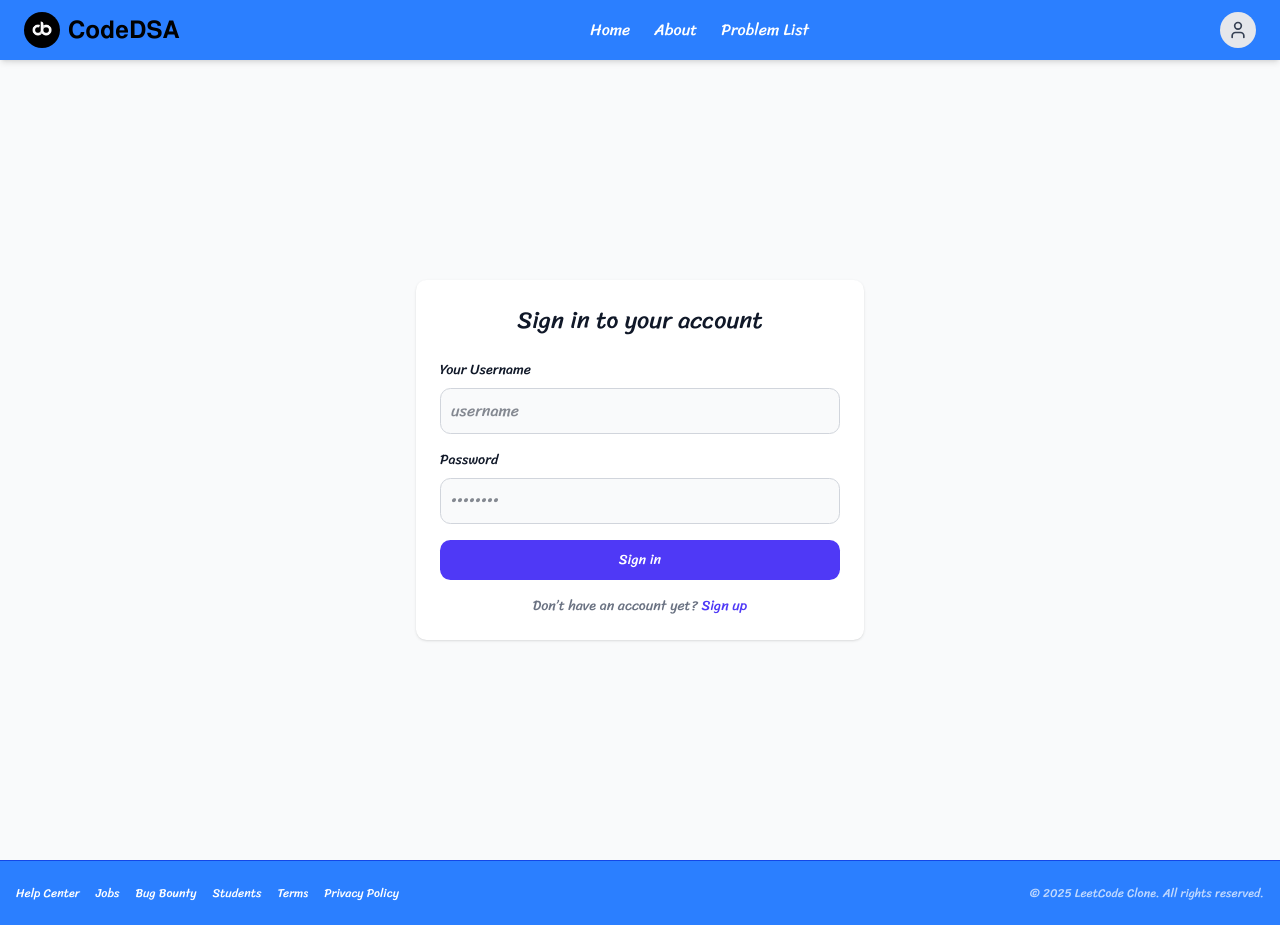
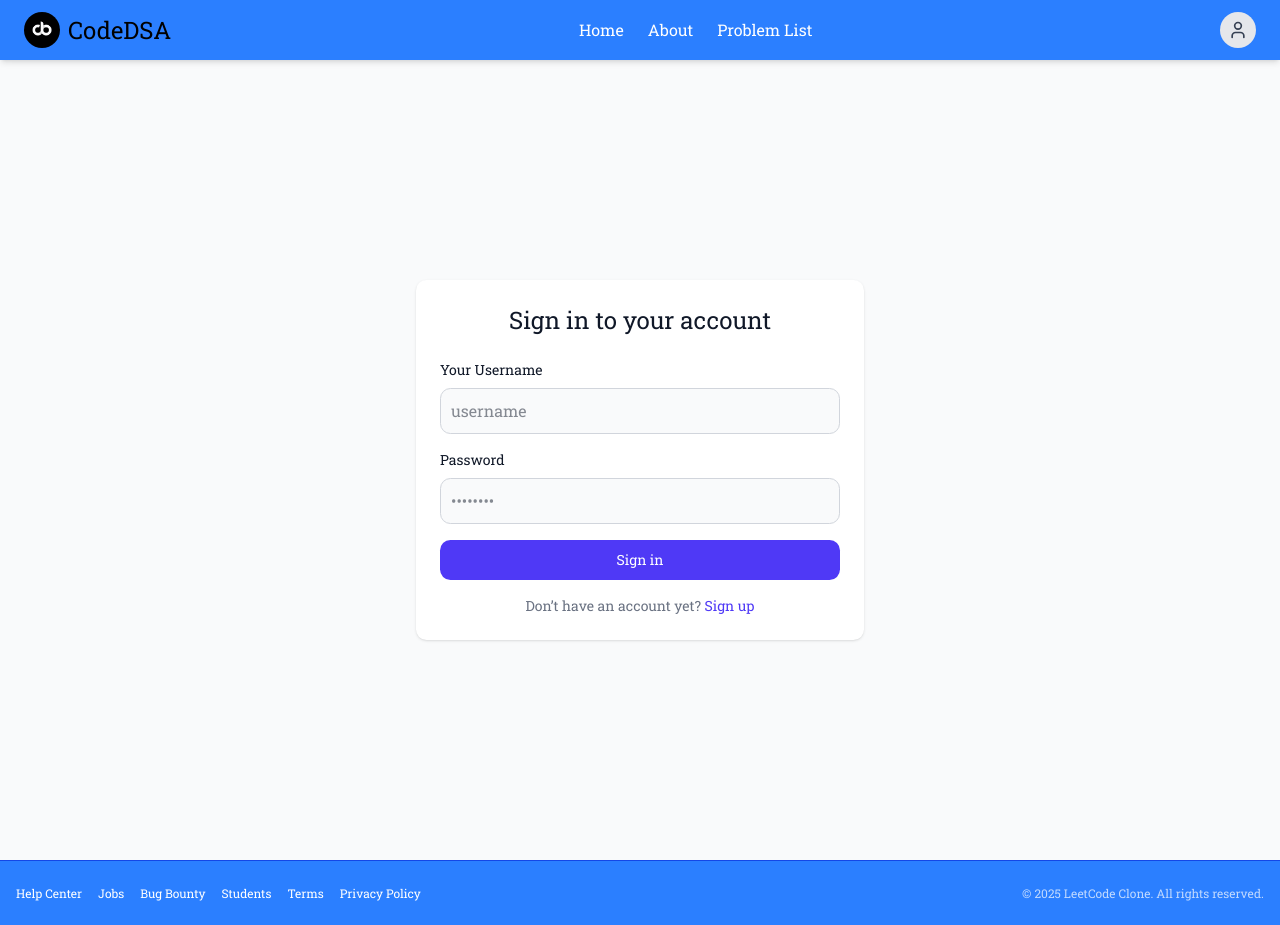
Before and after one commit to babitakry/codedsa, a React (Vite) app: page /signin in a window 1280 px wide. Built offline with nearby package versions, Linux system fonts and the light colour scheme; no server answers.

Commit message:
update font family

```diff
--- a/src/components/auth/Signin.jsx
+++ b/src/components/auth/Signin.jsx
@@ -88,7 +88,7 @@ const Signin = () => {
                             className="w-full py-2.5 px-5 text-sm font-medium text-white bg-indigo-600 rounded-lg hover:bg-indigo-700 focus:outline-none focus:ring-4 focus:ring-indigo-300 dark:bg-indigo-600 dark:hover:bg-indigo-700 dark:focus:ring-indigo-800"
                         >
                             {
-                                isSigning ? <Loading /> : "Sign in"
+                                isSigning ? "Signing" : "Sign in"
                             }
                         </button>
                         <p className="text-sm text-center text-gray-500 dark:text-gray-400">
--- a/src/components/ui/Navbar.jsx
+++ b/src/components/ui/Navbar.jsx
@@ -14,7 +14,7 @@ const Navbar = () => {
         {/* Logo */}
         <Link to="/" className="flex items-center gap-2">
           <img src={CodeBite} className="h-9 w-9 rounded-full" alt="Logo" />
-          <span className="text-2xl font-bold text-black">𝐂𝐨𝐝𝐞𝐃𝐒𝐀</span>
+          <span className="text-2xl font-bold text-black">CodeDSA</span>
         </Link>
 
         {/* Desktop Links */}
--- a/src/index.css
+++ b/src/index.css
@@ -4,7 +4,7 @@
 
 
 *{
-  font-family: "Sriracha", cursive;
+  font-family: "Roboto Slab", serif;
   font-weight: 400;
   font-style: normal;
 }
```
